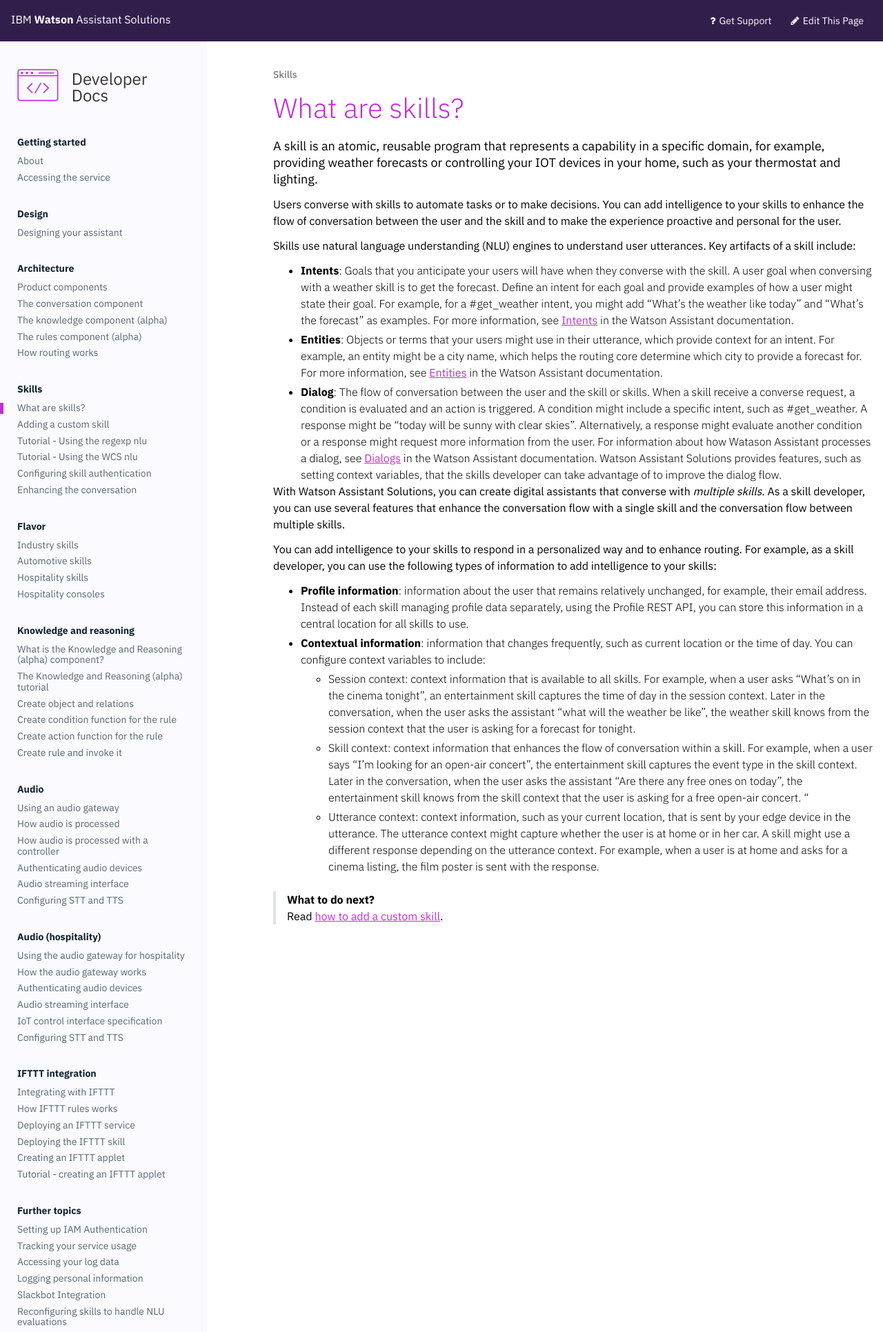
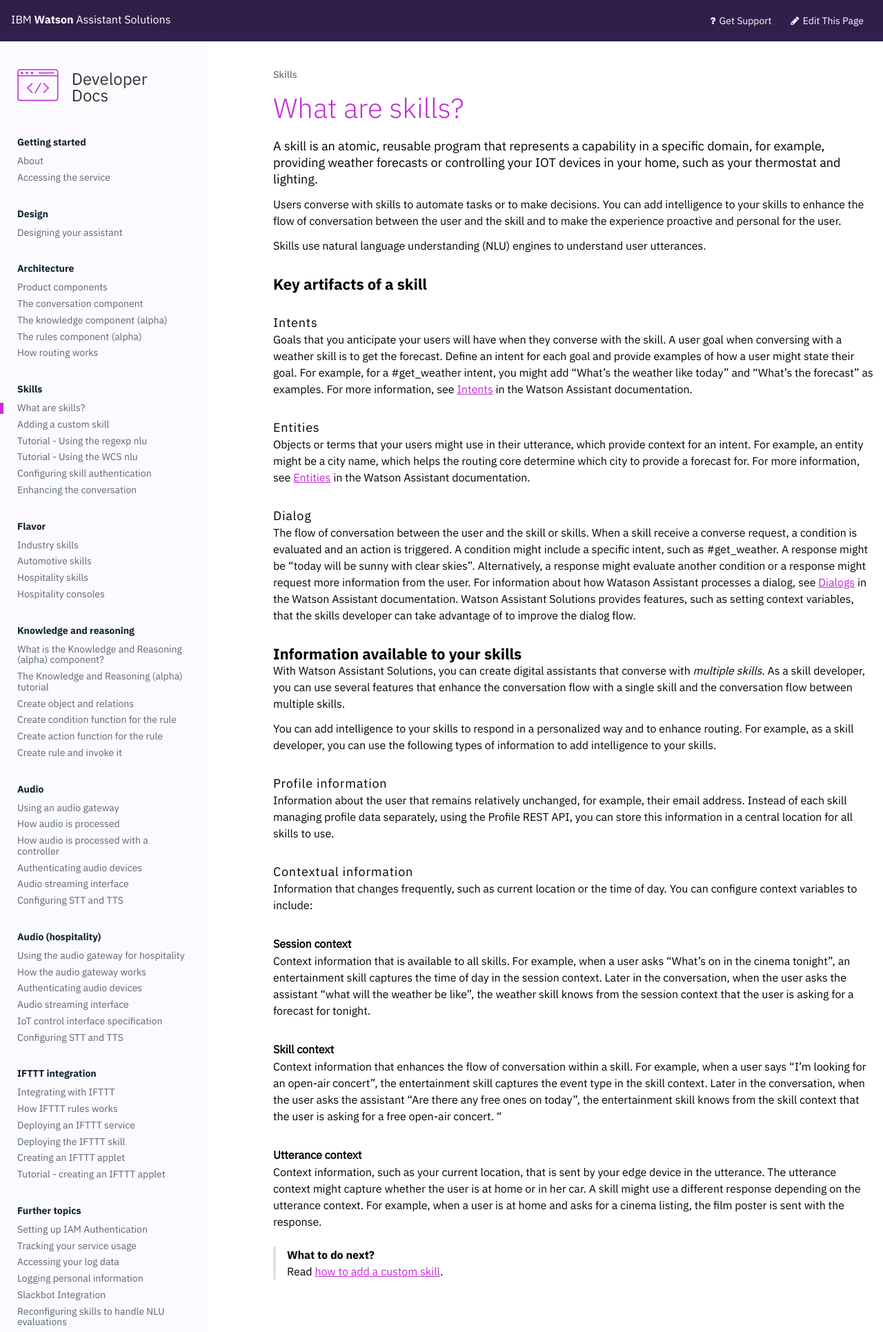
Before and after one commit to Watson-Personal-Assistant/developer, a Jekyll site: the page built from _content/skill/what-are-they.md, in a window 1280 px wide. Shown: the whole page at 69% size. Built offline with Jekyll 4.4.1, drawn with Linux system fonts in a browser that asks for light colours.

Commit message:
adds headings to skill description page so info can be linked directly

```diff
--- a/_content/skill/what-are-they.md
+++ b/_content/skill/what-are-they.md
@@ -6,19 +6,38 @@
 
 Users converse with skills to automate tasks or to make decisions. You can add intelligence to your skills to enhance the flow of conversation between the user and the skill and to make the experience proactive and personal for the user.
 
-Skills use natural language understanding (NLU) engines to understand user utterances. Key artifacts of a skill include:
-- **Intents**:  Goals that you anticipate your users will have when they converse with the skill.  A user goal when conversing with a weather skill is to get the forecast.  Define an intent for each goal and provide examples of how a user might state their goal.  For example, for a #get_weather intent, you might add "What's the weather like today" and "What's the forecast" as examples.  For more information, see [Intents](https://console.bluemix.net/docs/services/conversation/intents.html#defining-intents) in the Watson Assistant documentation.
-- **Entities**: Objects or terms that your users might use in their utterance, which provide context for an intent.  For example, an entity might be a city name, which helps the routing core determine which city to provide a forecast for. For more information, see [Entities](https://console.bluemix.net/docs/services/conversation/entities.html#defining-entitie) in the Watson Assistant documentation.
-- **Dialog**:  The flow of conversation between the user and the skill or skills. When a skill receive a converse request, a condition is evaluated and an action is triggered.  A condition might include a specific intent, such as #get_weather. A response might be "today will be sunny with clear skies".  Alternatively, a response might evaluate another condition or a  response might request more information from the user. For information about how Watason Assistant processes a dialog, see [Dialogs](https://console.bluemix.net/docs/services/conversation/dialog-build.html#dialog-build) in the Watson Assistant documentation. Watson Assistant Solutions provides features, such as setting context variables, that the skills developer can take advantage of to improve the dialog flow.
+Skills use natural language understanding (NLU) engines to understand user utterances.
 
+### Key artifacts of a skill
+
+#### Intents
+Goals that you anticipate your users will have when they converse with the skill.  A user goal when conversing with a weather skill is to get the forecast.  Define an intent for each goal and provide examples of how a user might state their goal.  For example, for a #get_weather intent, you might add "What's the weather like today" and "What's the forecast" as examples.  For more information, see [Intents](https://console.bluemix.net/docs/services/conversation/intents.html#defining-intents) in the Watson Assistant documentation.
+
+#### Entities
+Objects or terms that your users might use in their utterance, which provide context for an intent.  For example, an entity might be a city name, which helps the routing core determine which city to provide a forecast for. For more information, see [Entities](https://console.bluemix.net/docs/services/conversation/entities.html#defining-entitie) in the Watson Assistant documentation.
+
+#### Dialog
+The flow of conversation between the user and the skill or skills. When a skill receive a converse request, a condition is evaluated and an action is triggered.  A condition might include a specific intent, such as #get_weather. A response might be "today will be sunny with clear skies".  Alternatively, a response might evaluate another condition or a  response might request more information from the user. For information about how Watason Assistant processes a dialog, see [Dialogs](https://console.bluemix.net/docs/services/conversation/dialog-build.html#dialog-build) in the Watson Assistant documentation. Watson Assistant Solutions provides features, such as setting context variables, that the skills developer can take advantage of to improve the dialog flow.
+
+### Information available to your skills
 With Watson Assistant Solutions, you can create digital assistants that converse with _multiple skills_. As a skill developer, you can use several features that enhance the conversation flow with a single skill and the conversation flow between multiple skills.
 
-You can add intelligence to your skills to respond in a personalized way and to enhance routing. For example, as a skill developer, you can use the following types of information to add intelligence to your skills:
-- **Profile information**: information about the user that remains relatively unchanged, for example, their email address.  Instead of each skill managing profile data separately, using the Profile REST API, you can store this information in a central location for all skills to use.
-- **Contextual information**: information that changes frequently, such as current location or the time of day. You can configure context variables to include:
-  - Session context: context information that is available to all skills. For example, when a user asks "What's on in the cinema tonight", an entertainment skill captures the time of day in the session context.  Later in the conversation, when the user asks the assistant "what will the weather be like", the weather skill knows from the session context that the user is  asking for a forecast for tonight.
-  - Skill context: context information that enhances the flow of conversation within a skill. For example, when a user says "I'm looking for an open-air concert", the entertainment skill captures the event type in the skill context.  Later in the conversation, when the user asks the assistant "Are there any free ones on today", the entertainment skill knows from the skill context that the user is asking for a free open-air concert. "
-  - Utterance context: context information, such as your current location, that is sent by your edge device in the utterance. The utterance context might capture whether the user is at home or in her car. A skill might use a different response depending on the utterance context. For example, when a user is at home and asks for a cinema listing, the film poster is sent with the response.
+You can add intelligence to your skills to respond in a personalized way and to enhance routing. For example, as a skill developer, you can use the following types of information to add intelligence to your skills.
+
+#### Profile information
+Information about the user that remains relatively unchanged, for example, their email address.  Instead of each skill managing profile data separately, using the Profile REST API, you can store this information in a central location for all skills to use.
+
+#### Contextual information
+Information that changes frequently, such as current location or the time of day. You can configure context variables to include:
+
+##### Session context
+Context information that is available to all skills. For example, when a user asks "What's on in the cinema tonight", an entertainment skill captures the time of day in the session context.  Later in the conversation, when the user asks the assistant "what will the weather be like", the weather skill knows from the session context that the user is  asking for a forecast for tonight.
+
+##### Skill context
+Context information that enhances the flow of conversation within a skill. For example, when a user says "I'm looking for an open-air concert", the entertainment skill captures the event type in the skill context.  Later in the conversation, when the user asks the assistant "Are there any free ones on today", the entertainment skill knows from the skill context that the user is asking for a free open-air concert. "
+
+##### Utterance context
+Context information, such as your current location, that is sent by your edge device in the utterance. The utterance context might capture whether the user is at home or in her car. A skill might use a different response depending on the utterance context. For example, when a user is at home and asks for a cinema listing, the film poster is sent with the response.
 
 > **What to do next?**<br/>
 Read [how to add a custom skill]({{site.baseurl}}/skill/create_custom_skill).
```
